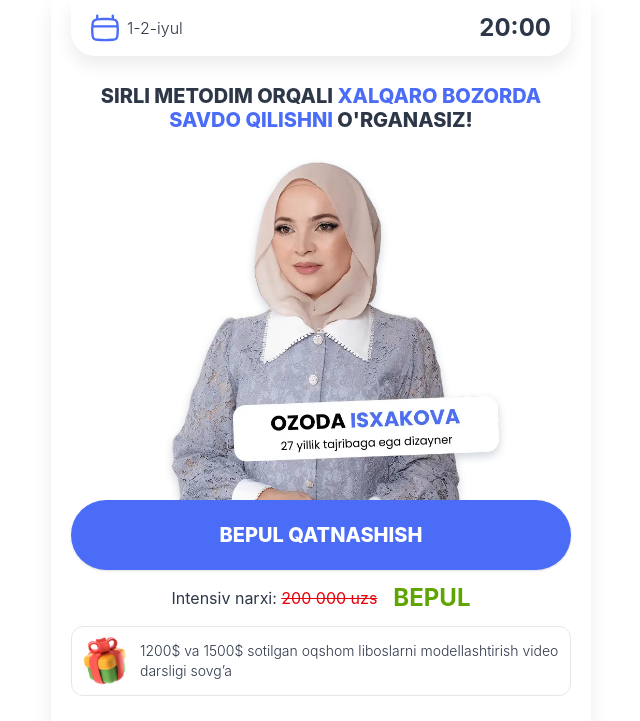
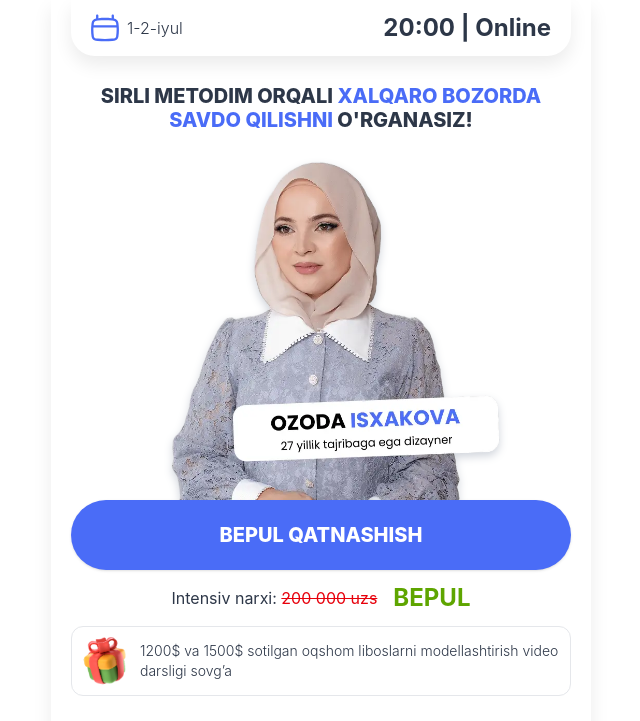
Before and after one commit to sultonbayevogabek/ozoda-isxakova-uz, a website: page index.html in a window 1280 px wide. Shown: the top 721 px of the page, without its empty margins (319-959 px from the left). Drawn offline with Linux system fonts and the light colour scheme.

Commit message:
Update styles, animations, and dependencies adjustments

```diff
--- a/index.html
+++ b/index.html
@@ -27,7 +27,7 @@
       </div>
 
 
-      <div class="text-2xl font-bold">20:00</div>
+      <div class="text-2xl font-bold">20:00 | Online</div>
     </div>
 
     <h1 class="text-xl uppercase font-extrabold leading-[1.2] px-5">
```
